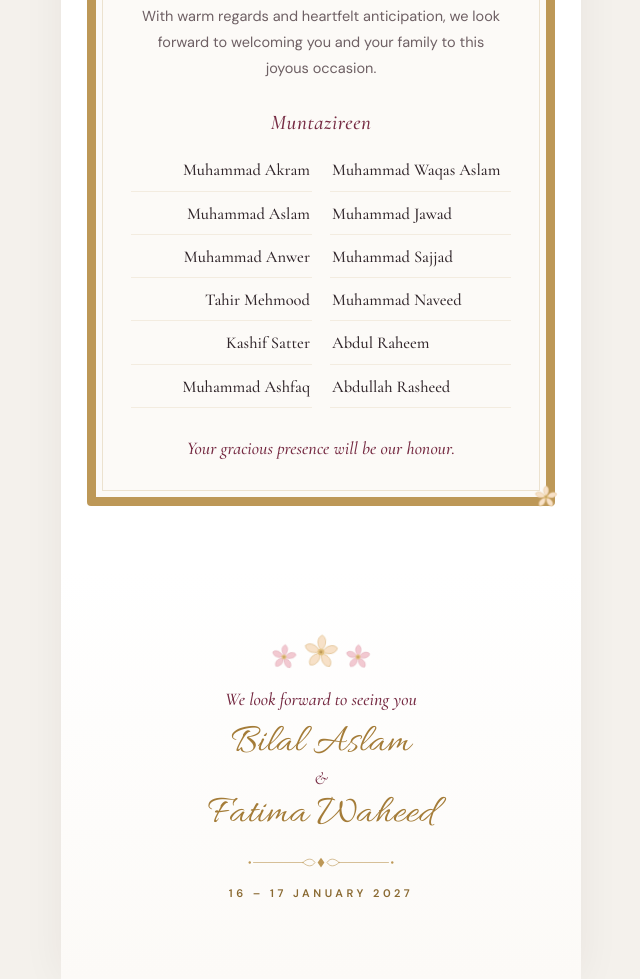
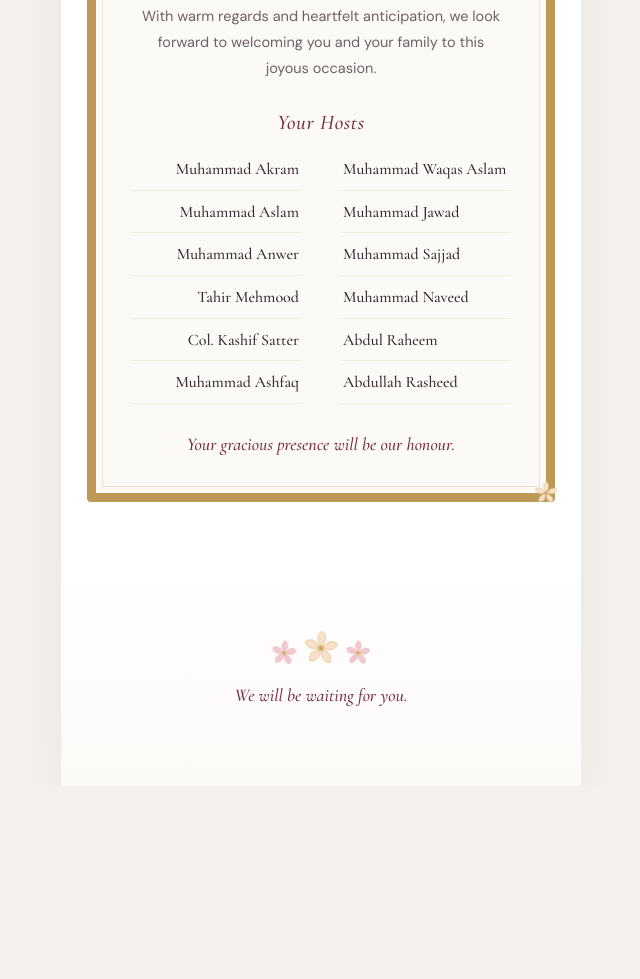
Before and after one commit to jawadupastrajd-hub/bilal-Shalima-Invitation, a plain HTML site: page index.html in a window 1280 px wide. Shown: the part 5174-6153 px from the top of the page, without its empty margins (319-959 px from the left). After the commit the page ends 5960 px from the top, so only its background shows below. Drawn offline with nearby package versions, Linux system fonts and the light colour scheme.

```diff
--- a/index.html
+++ b/index.html
@@ -288,13 +288,13 @@
         <h2 id="hostsTitle">Awaiting the Pleasure of Your Company</h2>
         <svg class="flourish" aria-hidden="true"><use href="#flourish"/></svg>
         <p class="hosts-copy">With warm regards and heartfelt anticipation, we look forward to welcoming you and your family to this joyous occasion.</p>
-        <p class="hosts-sub">Muntazireen</p>
+        <p class="hosts-sub">Your Hosts</p>
         <ul class="hosts-list">
           <li>Muhammad Akram</li>
           <li>Muhammad Aslam</li>
           <li>Muhammad Anwer</li>
           <li>Tahir Mehmood</li>
-          <li>Kashif Satter</li>
+          <li>Col. Kashif Satter</li>
           <li>Muhammad Ashfaq</li>
           <li>Muhammad Waqas Aslam</li>
           <li>Muhammad Jawad</li>
@@ -310,10 +310,7 @@
 
   <footer class="section footer reveal">
     <div class="footer-bloom" aria-hidden="true"><svg class="fl"><use href="#blossom"/></svg><svg class="fl"><use href="#blossom"/></svg><svg class="fl"><use href="#blossom"/></svg></div>
-    <p class="footer-note">We look forward to seeing you</p>
-    <h2 class="footer-names">Bilal Aslam <span>&amp;</span> Fatima Waheed</h2>
-    <svg class="flourish" aria-hidden="true"><use href="#flourish"/></svg>
-    <p class="footer-date">16 – 17 January 2027</p>
+    <p class="footer-note">We will be waiting for you.</p>
   </footer>
 </div>
 
--- a/style.css
+++ b/style.css
@@ -225,13 +225,13 @@ h2{font:500 clamp(25px,6.6vw,29px)/1.2 var(--serif);color:var(--espresso);letter
 .map-frame{position:relative;aspect-ratio:4/3;margin:0 0 18px;padding:5px;border:1px solid var(--gold-light);border-radius:6px;background:var(--warm);overflow:hidden}
 .map-frame iframe{width:100%;height:100%;border:0;border-radius:3px;display:block;filter:saturate(.85)}
 
-/* ---------- Hosts / Muntazireen ---------- */
+/* ---------- Hosts ---------- */
 .hosts-copy{font:400 14.5px/1.8 var(--sans);color:var(--muted);max-width:360px;margin:14px auto 0}
 .hosts-sub{font:italic 500 21px/1.3 var(--serif);color:var(--burgundy);letter-spacing:.03em;margin:28px 0 4px}
-.hosts-list{list-style:none;margin:14px auto 0;padding:0;display:grid;grid-template-columns:1fr 1fr;grid-template-rows:repeat(6,auto);grid-auto-flow:column;gap:2px 18px;max-width:380px}
+.hosts-list{list-style:none;margin:14px auto 0;padding:0;display:grid;grid-template-columns:1fr 1fr;grid-template-rows:repeat(6,auto);grid-auto-flow:column;gap:2px 40px;max-width:380px}
 .hosts-list li:nth-child(-n+6){text-align:right}
 .hosts-list li:nth-child(n+7){text-align:left}
-.hosts-list li{padding:9px 2px;border-bottom:1px solid #f3ece0;font:500 16.5px/1.35 var(--serif);color:var(--espresso)}
+.hosts-list li{padding:9px 2px;border-bottom:1px solid #f3ece0;font:500 16px/1.35 var(--serif);color:var(--espresso)}
 .hosts-closing{font:italic 500 18px/1.6 var(--serif);color:var(--burgundy);margin-top:26px}
 
 /* ---------- Footer ---------- */
```
Also changed, not shown: 2 other files.
